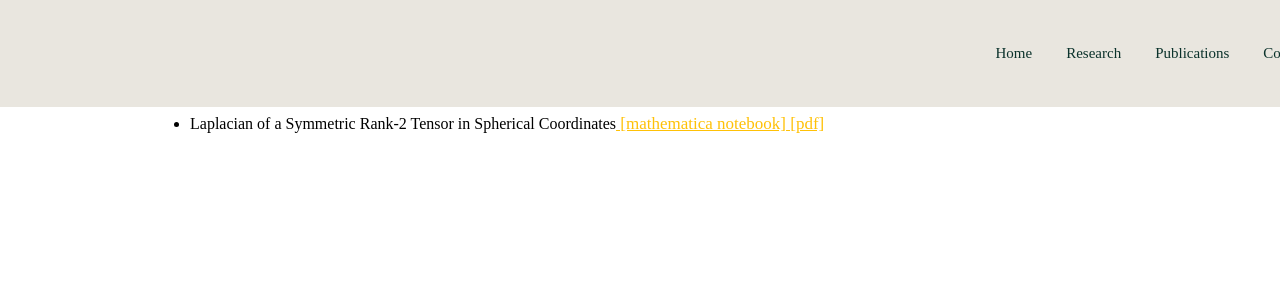
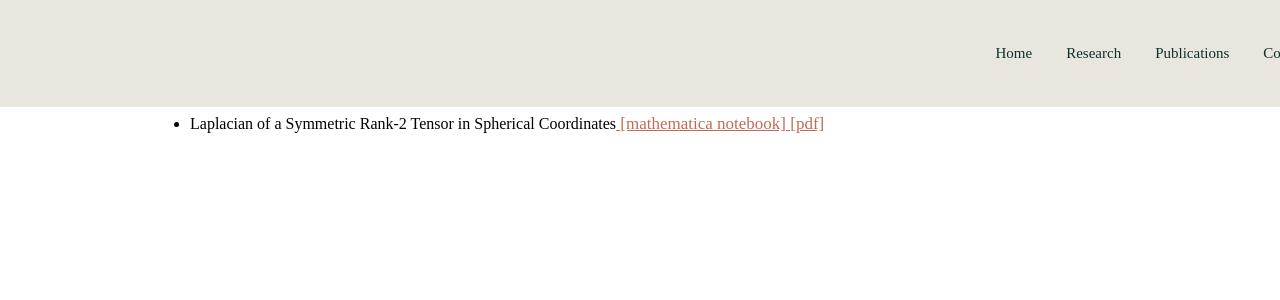
Before and after one commit to mckimb/mckimb.github.io, a Jekyll site: the page built from code/index.html, in a window 1280 px wide. Shown: the top 300 px of the page. Built offline with Jekyll 4.4.1, drawn with Linux system fonts in a browser that asks for light colours.

Commit message:
Update main.css

```diff
--- a/css/main.css
+++ b/css/main.css
@@ -37,7 +37,7 @@ h2 span {
 body p {
     font-size: 17px;
     \\ color: #272822;
-    color: white;
+    color: #f5f3ee;
     margin-left: 30px;
     margin-right: 30px;
 }
@@ -46,13 +46,13 @@ body a {
     font-size: 17px;
     \\ color: #268BD2;
     \\ color: #416ded;
-    color: #ffc107;
+    color: #be6d54;
 }
 
 body a:hover {
     \\ color: #268BD2;
     \\ color: #416ded;
-    color: #ffc107;
+    color: #be6d54;
     text-decoration: underline;
 }
 
```
